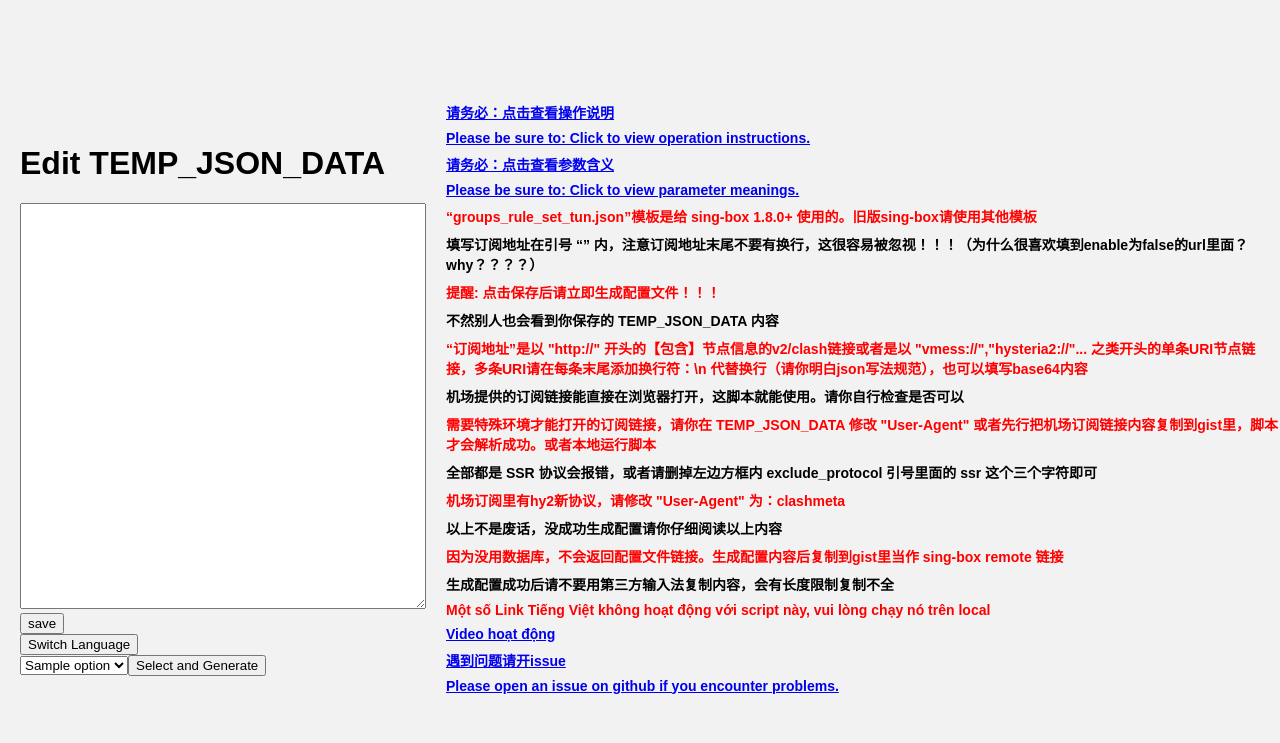
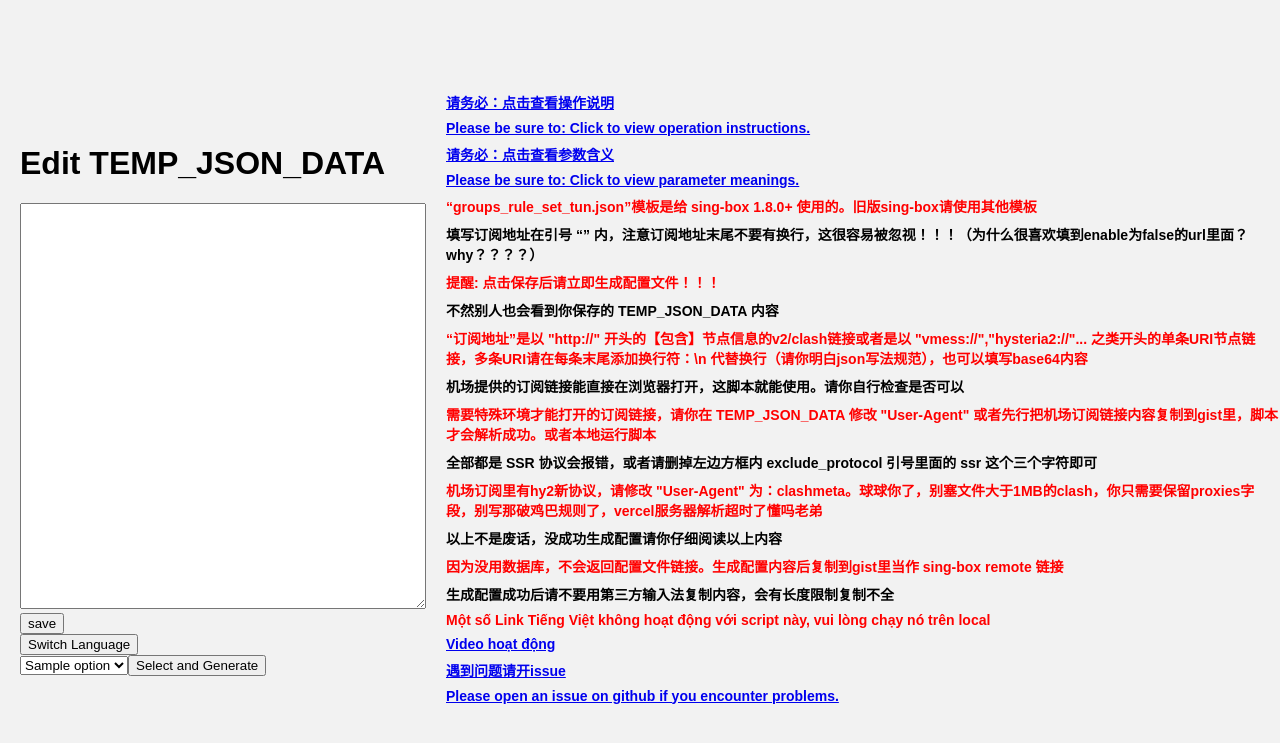
Before and after one commit to gg4924/sing-box-subscribe, a Flask app: template templates/index.html in a window 1280 px wide. Shown: the top 743 px of the page. Run offline with Flask 3, Linux system fonts and the light colour scheme; the template is opened without the code that fills it: most values are stand-ins (such as "Sample title", 1, 10 or a date in 2020).

Commit message:
不看reademe，非要我把全部的内容要求写在网页上是吧？？？？？？？？？？？？？？？？？？？？？？？

```diff
--- a/templates/index.html
+++ b/templates/index.html
@@ -93,7 +93,7 @@
             <h3 style="margin: 8px 0; font-size: 14px;" data-translate="8"><span style="font-weight: bold; color: black; margin: 5px 0; font-size: 14px;">机场提供的订阅链接能直接在浏览器打开，这脚本就能使用。请你自行检查是否可以</span></h3>
             <h3 style="margin: 8px 0; font-size: 14px;" data-translate="9" data-color="red"><span style="font-weight: bold; color: red; margin: 5px 0; font-size: 14px;">需要特殊环境才能打开的订阅链接，请你在 TEMP_JSON_DATA 修改 "User-Agent" 或者先行把机场订阅链接内容复制到gist里，脚本才会解析成功。或者本地运行脚本</span></h3>
             <h3 style="margin: 8px 0; font-size: 14px;" data-translate="10"><span style="font-weight: bold; color: black; margin: 5px 0; font-size: 14px;">全部都是 SSR 协议会报错，或者请删掉左边方框内 exclude_protocol 引号里面的 ssr 这个三个字符即可</span></h3>
-            <h3 style="margin: 8px 0; font-size: 14px;" data-translate="11" data-color="red"><span style="font-weight: bold; color: red; margin: 5px 0; font-size: 14px;">机场订阅里有hy2新协议，请修改 "User-Agent" 为：clashmeta</span></h3>
+            <h3 style="margin: 8px 0; font-size: 14px;" data-translate="11" data-color="red"><span style="font-weight: bold; color: red; margin: 5px 0; font-size: 14px;">机场订阅里有hy2新协议，请修改 "User-Agent" 为：clashmeta。球球你了，别塞文件大于1MB的clash，你只需要保留proxies字段，别写那破鸡巴规则了，vercel服务器解析超时了懂吗老弟</span></h3>
             <h3 style="margin: 8px 0; font-size: 14px;" data-translate="12"><span style="font-weight: bold; color: black; margin: 5px 0; font-size: 14px;">以上不是废话，没成功生成配置请你仔细阅读以上内容</span></h3>
             <h3 style="margin: 8px 0; font-size: 14px;" data-translate="13" data-color="red"><span style="font-weight: bold; color: red; margin: 5px 0; font-size: 14px;">因为没用数据库，不会返回配置文件链接。生成配置内容后复制到gist里当作 sing-box remote 链接</span></h3>
             <h3 style="margin: 8px 0; font-size: 14px;" data-translate="14"><span style="font-weight: bold; color: black; margin: 5px 0; font-size: 14px;">生成配置成功后请不要用第三方输入法复制内容，会有长度限制复制不全</span></h3>
@@ -132,7 +132,7 @@
             "8": "subscription links provided by Service can be directly opened in the browser, and the script can use them. Please check if it works on your end.",
             "9": "For subscription links that require a special environment to open, please modify 'User-Agent' in TEMP_JSON_DATA, or copy the content of the airport subscription link to gist in advance for the script to parse successfully. Alternatively, run the script locally.",
             "10": "All SSR protocols will report errors, or please delete the three characters 'ssr' in the exclude_protocol quotation marks in the left box.",
-            "11": "If there is a new hy2 protocol in the sub link, please modify 'User-Agent' to: clashmeta.",
+            "11": "If there is a new hy2 protocol in the sub link, please modify 'User-Agent' to: clashmeta. Damn it, don’t plug in a crash with a file larger than 1MB. You only need to keep the proxies field. Don’t write those crappy rules. The vercel server parsing timed out. Do you understand?",
             "12": "The above is not nonsense; if you fail to generate the configuration successfully, please read the above content carefully.",
             "13": "Because there is no database used, it will not return a configuration file link. After generating the configuration content, copy it to gist as a sing-box remote link.",
             "14": "After successfully generating the configuration, please do not use third-party input methods to copy the content, as there may be length limitations and the copy may not be complete.",
```
